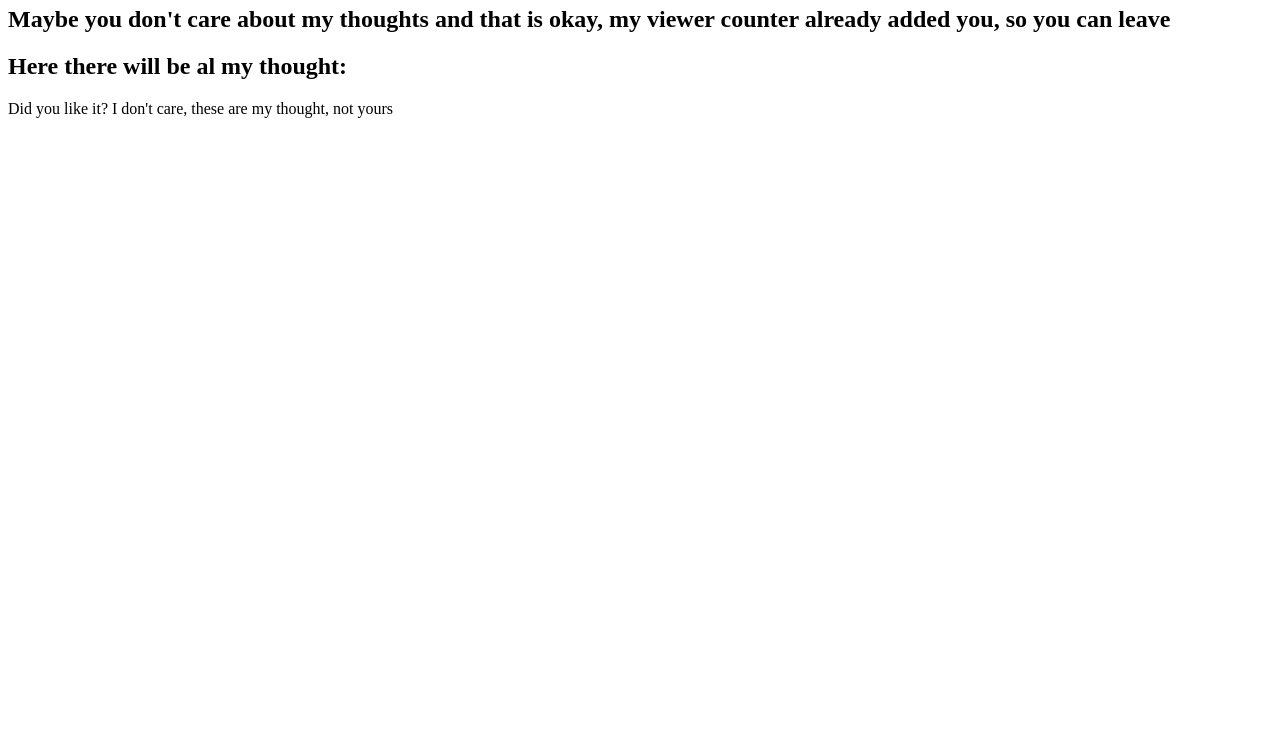
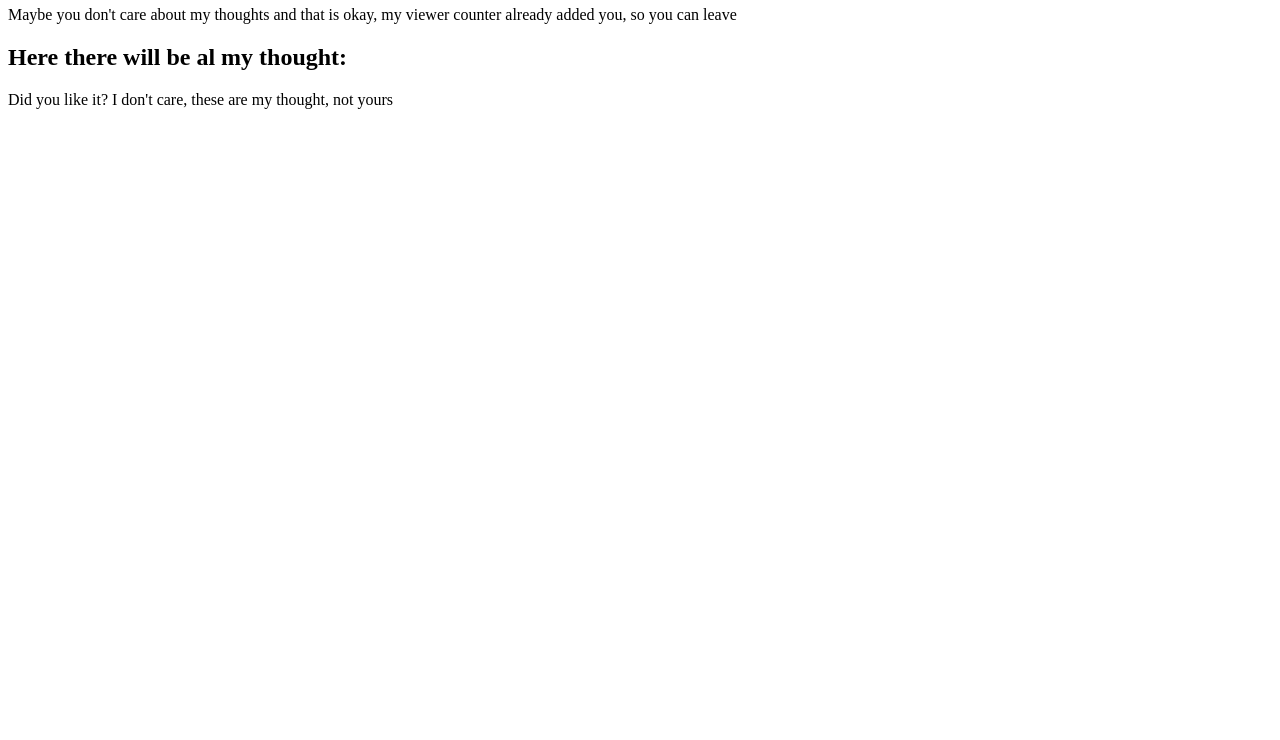
Before and after one commit to andrea-anf/s3-website, a plain HTML site: page index.html in a window 1280 px wide. Shown: the part 60-800 px from the top of the page. Drawn offline with Linux system fonts and the light colour scheme.

Commit message:
changing headers

```diff
--- a/index.html
+++ b/index.html
@@ -5,7 +5,7 @@
     <!-- FOR THE CURIOUS: I'm just a chill guy who train devops.
      Props to @thebarrytone, I'm following his astonishing design used in https://motherfuckingwebsite.com/ -->
 
-    <title>A Website</title>
+    <title>Andrea's Website</title>
 </head>
 
 <body>
@@ -13,7 +13,7 @@
         <h1>This is a website with my thoughts about everything</h1>
     </header>
 
-    <h2>Maybe you don't care about my thoughts and that is okay, my viewer counter already added you, so you can leave</h2>
+    <aside>Maybe you don't care about my thoughts and that is okay, my viewer counter already added you, so you can leave</aside>
 
     <h2> Here there will be al my thought:</h2>
 
```
